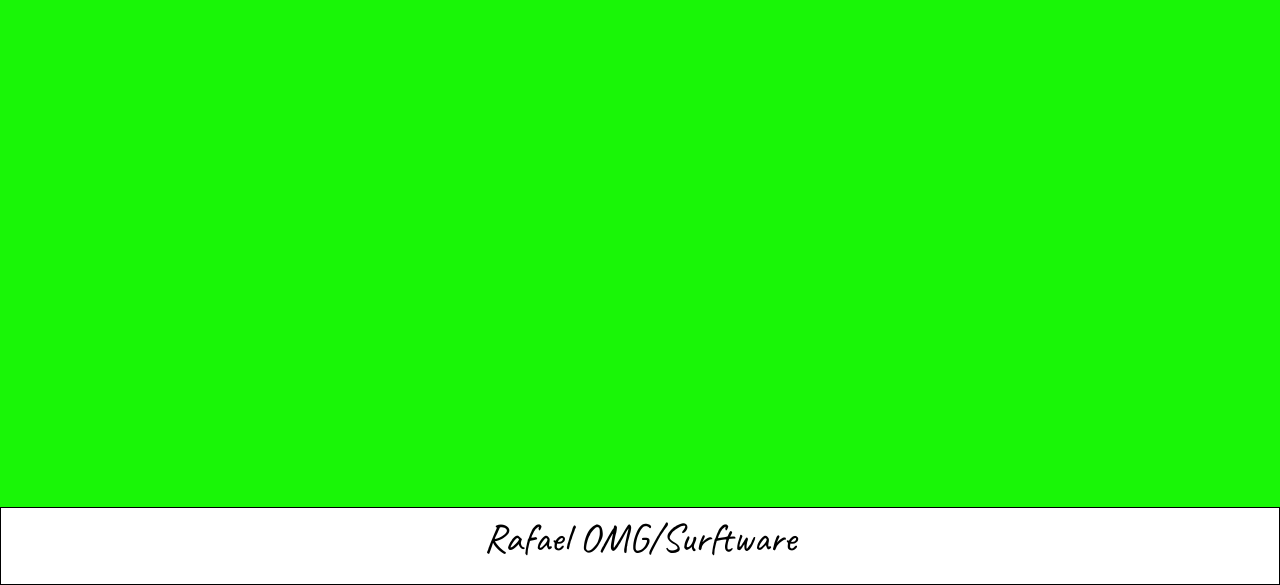
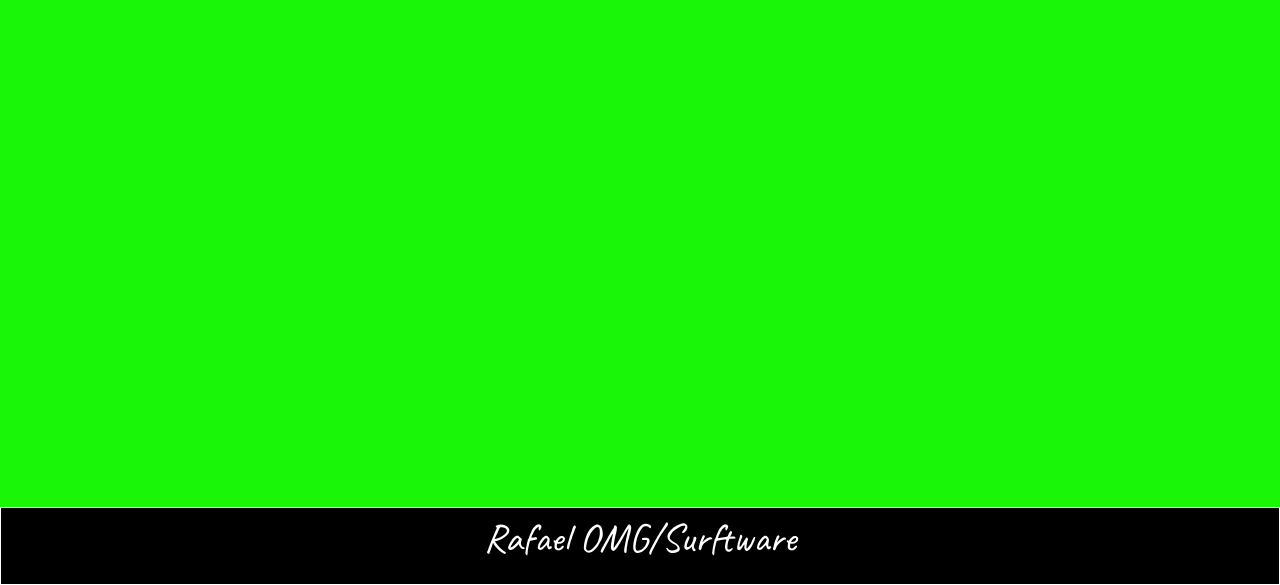
Before and after one commit to RMG-hub2209/coursera-Test, a plain HTML site: page JS/index.html in a window 1280 px wide. Shown: the part 215-800 px from the top of the page. Drawn offline with Linux system fonts and the light colour scheme.

Commit message:
javafinal

```diff
--- a/JS/css/style.css
+++ b/JS/css/style.css
@@ -37,7 +37,8 @@ p
     position: fixed;
     bottom: 0%;
     text-align: center;
+    color: #ffffff;
     width: 100%;
-    background-color: #ffffff;
-    border: 1px solid #000000;
+    background-color: #000000;
+    border: 1px solid #ffffff;
 }
```
